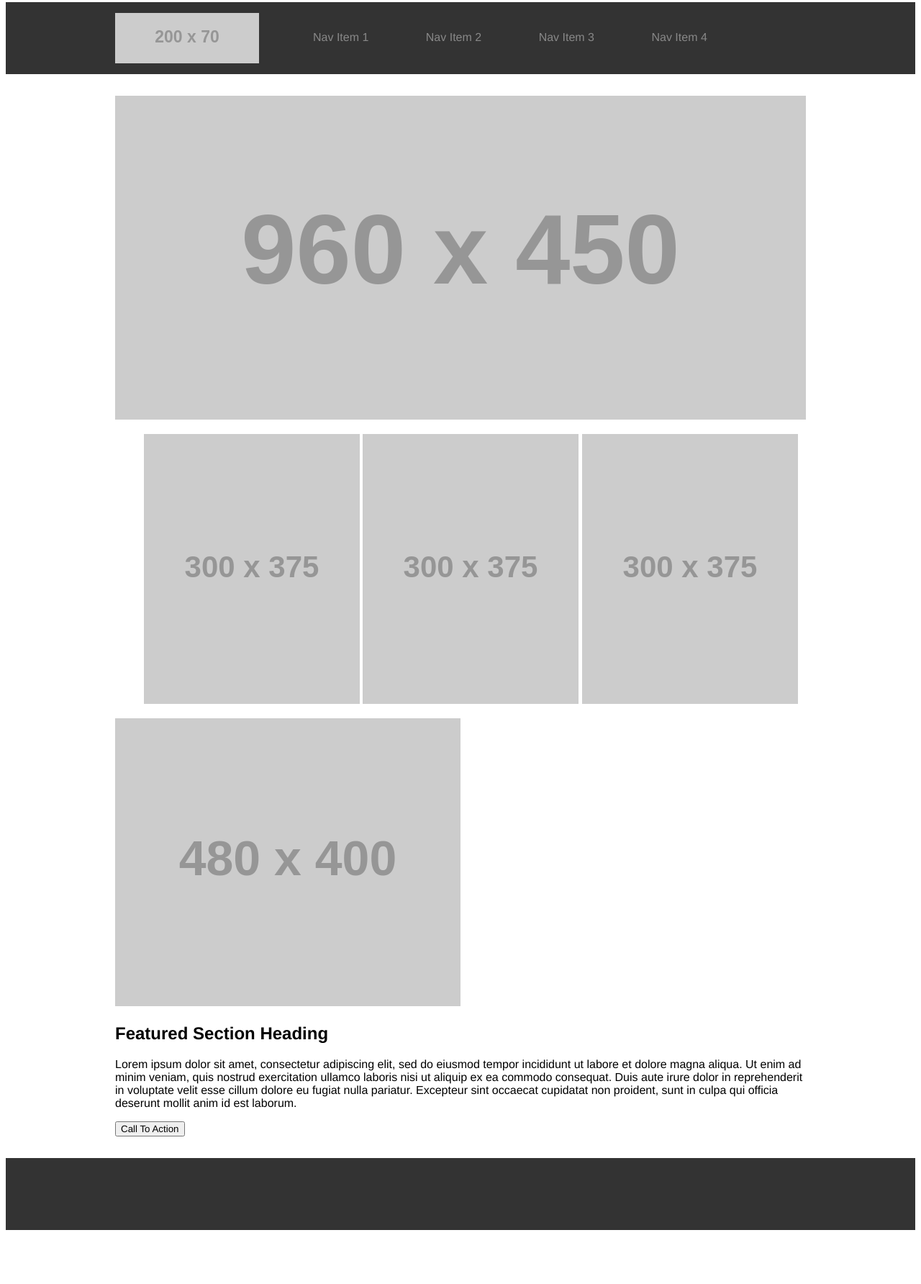
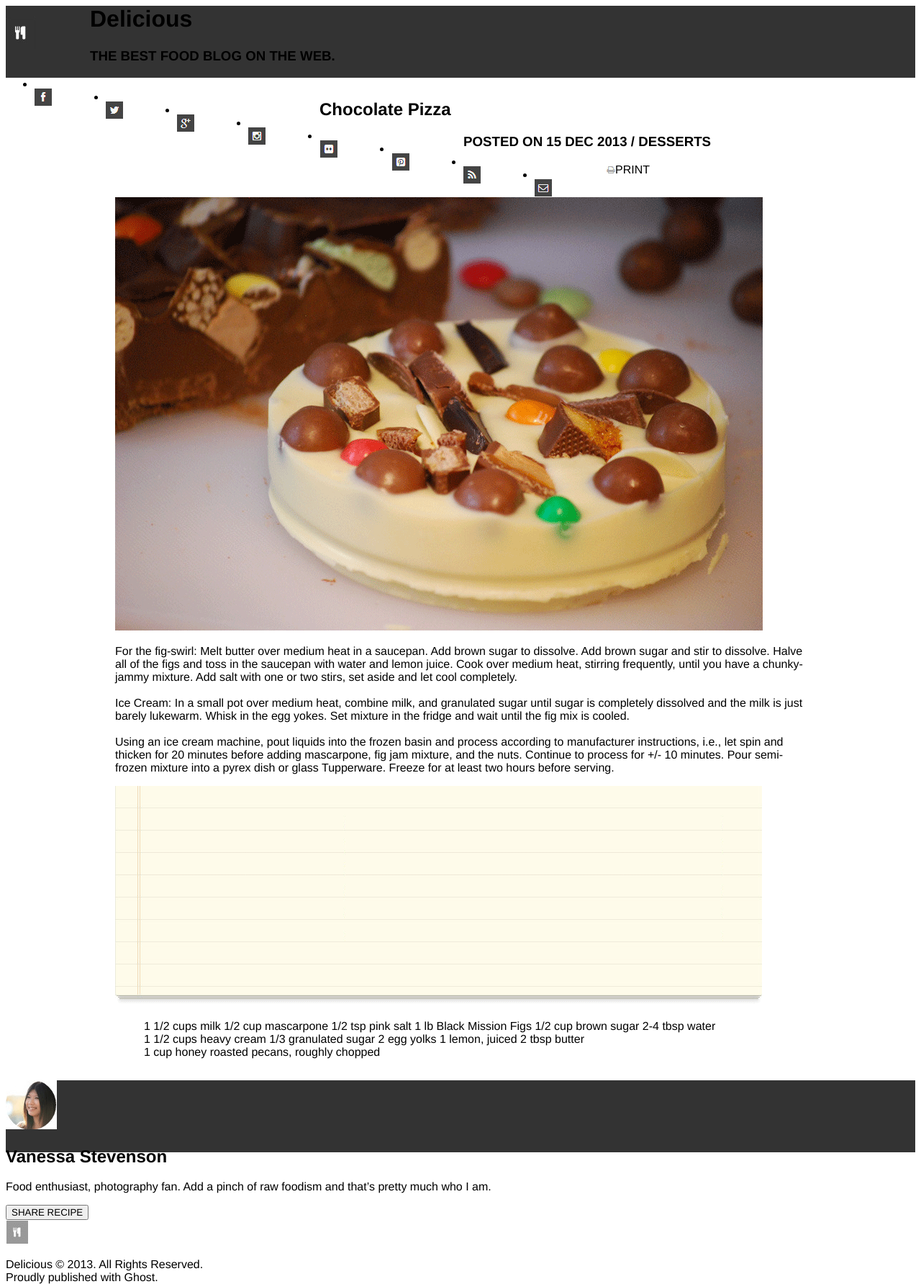
Before and after one commit to hoganl/wireframe, a plain HTML site: page index.html in a window 1280 px wide. Shown: the part 13-1797 px from the top of the page at 72% size. Before the commit the page ends 1730 px from the top, so only its background shows below. Drawn offline with Linux system fonts and the light colour scheme; placeholder pictures from the web are drawn by us.

Commit message:
html for wireframe pairs project

```diff
--- a/index.html
+++ b/index.html
@@ -6,42 +6,67 @@
         <title>WIREFRAME</title>
         <meta name="viewport" content="width=device-width, initial-scale=1">
         <link rel="stylesheet" type="text/css" media="screen" href="style.css" />
-        <script src="main.js"></script>
+
     </head>
     <body>
         <header>
-            <nav>
-                <img src="http://placehold.it/200x70/000" />
-                <ul>
-                    <li><a href="#">Nav Item 1</a></li>
-                    <li><a href="">Nav Item 2</a></li>
-                    <li><a href="">Nav Item 3</a></li>
-                    <li><a href="">Nav Item 4</a></li>
-                </ul>
-            </nav>
+            <img src="img/logo.png" />
+            <h1>Delicious</h1>
+            <h3>THE BEST FOOD BLOG ON THE WEB.</h3>
+            <ul>
+                <li><img src="img/fb-icon.png" alt="Facebook" title="Facebook" /></li>
+                <li><img src="img/twit-icon.png" alt="Twitter" title="Twitter" /></li>
+                <li><img src="img/gp-icon.png" alt="Google Plus" title="Google Plus"/></li>
+                <li><img src="img/insta-icon.png" alt="Instagram" title="Instagram" /></li>
+                <li><img src="img/flic-icon.png" alt="Flickr" title="Flickr" /></li>
+                <li><img src="img/pint-icon.png" alt="Pinterest" title="Pinterest" /></li>
+                <li><img src="img/rss-icon.png" alt="RSS Feed" title="RSS Feed" /></li>
+                <li><img src="img/mail-icon.png" alt="Email" title="Email" /></li>
+            </ul>
         </header>
 
         <main>
-            <img src="http://placehold.it/960x450/000" />
+            <section>
+                <h1>Chocolate Pizza</h1>
+                <h3>POSTED ON 15 DEC 2013 / DESSERTS</h3>
+                <p><img src="img/print-icon.png" alt="Print" title="Print"/>PRINT</p>
+            </section>
 
+            <img src="img/choco-pizza.png" alt="Chocolate Pizza" title="Chocolate Pizza" />
+
+            <p> For the fig-swirl: Melt butter over medium heat in a saucepan. Add brown sugar to dissolve. Add brown sugar and stir to dissolve. Halve all of the figs and toss in the saucepan with water and lemon juice. Cook over medium heat, stirring frequently, until you have a chunky-jammy mixture. Add salt with one or two stirs, set aside and let cool completely.
+            <br>
+            <br> Ice Cream: In a small pot over medium heat, combine milk, and granulated sugar until sugar is completely dissolved and the milk is just barely lukewarm. Whisk in the egg yokes. Set mixture in the fridge and wait until the fig mix is cooled.
+            <br>
+            <br> Using an ice cream machine, pout liquids into the frozen basin and process according to manufacturer instructions, i.e., let spin and thicken for 20 minutes before adding mascarpone, fig jam mixture, and the nuts. Continue to process for +/- 10 minutes. Pour semi-frozen mixture into a pyrex dish or glass Tupperware. Freeze for at least two hours before serving.</p>
+
+            <img src ="img/list-bg.png" alt="Lined paper background" title="Lined paper background" />
             <ul>
-                <li ><img src="http://placehold.it/300x375/000" /></li>
-                <li><img src="http://placehold.it/300x375/000" /></li>
-                <li><img src="http://placehold.it/300x375/000" /></li>
+                <li>1 1/2 cups milk</li>
+                <li>1/2 cup mascarpone</li>
+                <li>1/2 tsp pink salt</li>
+                <li>1 lb Black Mission Figs</li>
+                <li>1/2 cup brown sugar</li>
+                <li>2-4 tbsp water</li>
+                <li>1 1/2 cups heavy cream</li>
+                <li>1/3 granulated sugar</li>
+                <li>2 egg yolks</li>
+                <li>1 lemon, juiced</li>
+                <li>2 tbsp butter</li>
+                <li>1 cup honey roasted pecans, roughly chopped</li>
             </ul>
-
-            <section>
-                <img src ="http://placehold.it/480x400/000" />
-                <div>
-                    <h2>Featured Section Heading</h2>
-                    <p>Lorem ipsum dolor sit amet, consectetur adipiscing elit, sed do eiusmod tempor incididunt ut labore et dolore magna aliqua. Ut enim ad minim veniam, quis nostrud exercitation ullamco laboris nisi ut aliquip ex ea commodo consequat. Duis aute irure dolor in reprehenderit in voluptate velit esse cillum dolore eu fugiat nulla pariatur. Excepteur sint occaecat cupidatat non proident, sunt in culpa qui officia deserunt mollit anim id est laborum.</p>
-                    <button>Call To Action</button>
-                </div>
-            </section>
         </main>
 
         <footer>
+            <section>
 
+                <img src="img/van-pic.png" alt="Vanessa Stevenson" title="Vanessa Stevenson" />
+                <h2>Vanessa Stevenson</h2>
+                <p>Food enthusiast, photography fan. Add a pinch of raw foodism and that’s pretty much who I am.</p>
+                <button>SHARE RECIPE</button>
+            </section>
+            <img src="img/small-logo.png" alt="Small Logo" title="Small Logo" />
+            <p>Delicious © 2013. All Rights Reserved.<br>Proudly published with Ghost.</p>
         </footer>
     </body>
 </html>
```
